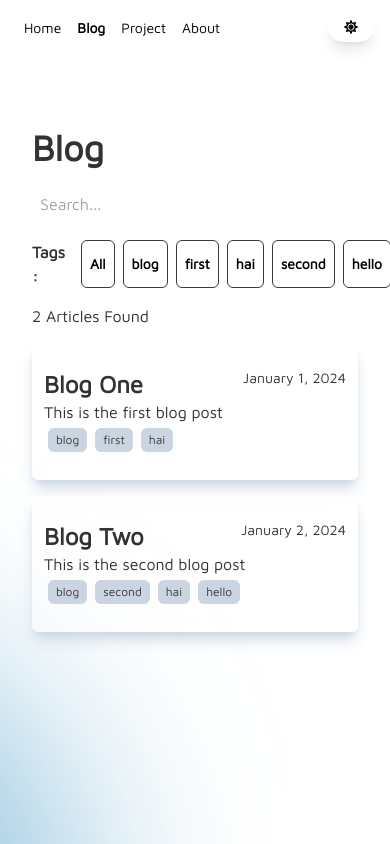
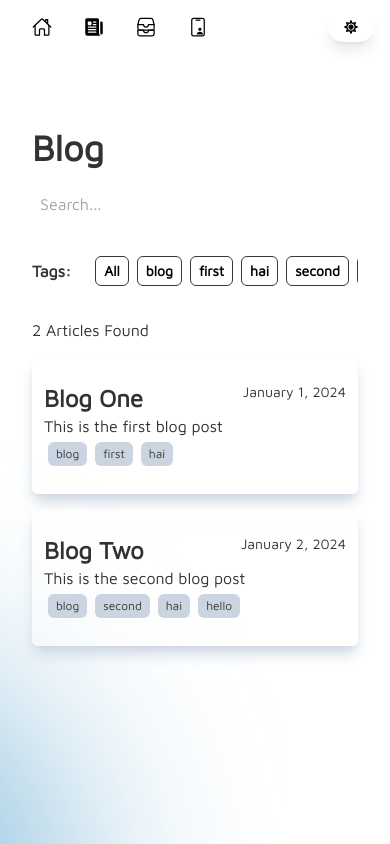
Before and after one commit to alfazh123/Alfazh, a Next.js app: page /blog in a window 390 px wide. Shown: the top 844 px of the page. Built offline with nearby package versions, Linux system fonts and the light colour scheme.

Commit message:
fix: icon nav and fix ui of slug and tags

```diff
--- a/app/blog/[slug]/page.tsx
+++ b/app/blog/[slug]/page.tsx
@@ -58,7 +58,7 @@ export default function Blog({ params }: { params: { slug: string } }) {
                     })}
                 </p>
             </header>
-            <article className="prose px-4 dark:text-white prose-headings:dark:text-white flex flex-col mx-auto pb-20">
+            <article className="prose px-4 md:prose-lg prose-sm dark:text-white prose-headings:dark:text-white flex flex-col mx-auto pb-20">
                 {/* <MDXRemote source={props.content} /> */}
                 <CustomMDX source={props.content} />
             </article>
--- a/app/components/blog/tags.tsx
+++ b/app/components/blog/tags.tsx
@@ -19,20 +19,19 @@ export default function SearchTag({ tags }: SearchTagProps) {
         } else {
             params.delete("tags");
         }
-        console.log(params.toString());
         return replace(`${pathName}?${params.toString()}`);
     };
 
     return (
-        <div className="flex gap-4">
-            <h3 className="font-bold">Tags : </h3>
-            <div className="flex gap-2">
+        <div className="flex gap-4 py-2 items-center">
+            <div className="font-bold">Tags: </div>
+            <div className="flex gap-2 overflow-auto no-scrollbar p-2">
                 <button
                     type="button"
                     onClick={(e) => {
                         handleSearch("");
                     }}
-                    className="px-2 py-1 text-sm font-semibold border border-1 border-slate900 dark:border-slate200 hover:bg-slate200 dark:hover:bg-slate900 text-black dark:text-white bg-blue-500 rounded-md hover:bg-blue-600 focus:outline-none focus:ring-2 focus:ring-blue-500 focus:ring-offset-2 focus:ring-offset-white"
+                    className="px-2 py-1 text-sm font-semibold border border-1 border-slate900 dark:border-slate200 hover:bg-slate200 dark:hover:bg-slate900 text-black dark:text-white rounded-md focus:outline-none focus:ring-2 focus:ring-offset-2 focus:ring-offset-white"
                 >
                     All
                 </button>
@@ -43,7 +42,7 @@ export default function SearchTag({ tags }: SearchTagProps) {
                         onClick={() => {
                             handleSearch(tag);
                         }}
-                        className="px-2 py-1 text-sm font-semibold border border-1 border-slate900 dark:border-slate200 hover:bg-slate200 dark:hover:bg-slate900 text-black dark:text-white bg-blue-500 rounded-md hover:bg-blue-600 focus:outline-none focus:ring-2 focus:ring-blue-500 focus:ring-offset-2 focus:ring-offset-white"
+                        className="px-2 py-1 text-sm font-semibold border border-1 border-slate900 dark:border-slate200 hover:bg-slate200 dark:hover:bg-slate900 text-black dark:text-white rounded-md focus:outline-none focus:ring-2 focus:ring-offset-2 focus:ring-offset-white"
                     >
                         {tag}
                     </button>
--- a/app/components/navbar.tsx
+++ b/app/components/navbar.tsx
@@ -4,23 +4,58 @@ import Link from "next/link";
 import { usePathname } from "next/navigation";
 
 import ThemeButton from "./theme-button";
+import {
+    IoHomeOutline,
+    IoHome,
+    IoNewspaperOutline,
+    IoNewspaper,
+    IoFileTrayStackedOutline,
+    IoFileTrayStacked,
+    IoAccessibilityOutline,
+    IoAccessibility,
+    IoIdCardOutline,
+    IoIdCard,
+} from "react-icons/io5";
+
+const linksIconBehavior = {
+    className: "text-xl md:hidden block text-black",
+};
 
 const links = [
     {
         href: "/",
         label: "Home",
+        icon: [
+            <IoHomeOutline className={`text-xl`} />,
+            <IoHome className={`text-xl`} />,
+        ],
     },
     {
         href: "/blog",
         label: "Blog",
+        icon: [
+            <IoNewspaperOutline className={`text-xl`} />,
+            <IoNewspaper className={`text-xl`} />,
+        ],
     },
     {
         href: "/project",
         label: "Project",
+        icon: [
+            <IoFileTrayStackedOutline className={`text-xl`} />,
+            <IoFileTrayStacked className={`text-xl`} />,
+        ],
     },
     {
         href: "/about",
         label: "About",
+        icon: [
+            // <IoAccessibilityOutline className={`text-xl`} />,
+            // <IoAccessibility className={`text-xl`} />,
+            <IoIdCardOutline className={`text-xl`} />,
+            <IoIdCard className={`text-xl`} />,
+        ],
+        // <IoAccessibility className={`text-xl`} />,
     },
 ];
 
@@ -33,8 +68,8 @@ export default function Navbar() {
 
     return (
         <div className="fixed flex justify-between w-full backdrop-blur-lg z-10 lg:max-w-[1600px] text-black dark:text-white">
-            <ul className="md:px-16 md:py-5 px-4 py-3 flex w-full items-center">
-                {links.map(({ href, label }) => (
+            <ul className="md:flex hidden md:px-16 md:py-5 px-4 py-3 w-full items-center">
+                {links.map(({ href, label, icon }) => (
                     <li key={`${href}${label}`}>
                         <Link
                             href={href}
@@ -60,7 +95,39 @@ export default function Navbar() {
                     </li>
                 ))}
             </ul>
-            <div className="md:px-16 md:py-5 px-4 py-3">
+            <ul className="md:hidden md:px-16 md:py-5 px-4 py-3 flex w-full items-center">
+                {links.map(({ href, label, icon }) => (
+                    <li key={`${href}${label}`} className="sm:px-4 px-2">
+                        <Link href={href}>
+                            <p
+                                className={` ${
+                                    pathName === href
+                                        ? "font-extrabold md:text-lg text-base md:px-3 px-2 hover:no-underline"
+                                        : "hover:rotate-12 md:px-3 px-2 md:text-base text-sm"
+                                }
+                            ${
+                                isAbout && href === "/about"
+                                    ? "font-extrabold md:text-lg text-base md:px-3 px-2 hover:no-underline"
+                                    : "hover:underline md:px-3 px-2 md:text-base text-sm"
+                            }
+                            ${
+                                contentBlog && href === "/blog"
+                                    ? "font-extrabold md:text-lg text-base md:px-3 px-2 hover:no-underline"
+                                    : "hover:underline md:px-3 px-2 md:text-base text-sm"
+                            }
+                            `}
+                            >
+                                {(href === "/about" && isAbout) ||
+                                (href === "/blog" && contentBlog) ||
+                                pathName === href
+                                    ? icon[1]
+                                    : icon[0]}
+                            </p>
+                        </Link>
+                    </li>
+                ))}
+            </ul>
+            <div className="flex md:px-16 md:py-5 px-4 py-3 items-center">
                 <ThemeButton />
             </div>
         </div>
--- a/package.json
+++ b/package.json
@@ -9,6 +9,7 @@
     "lint": "next lint"
   },
   "dependencies": {
+    "@heroicons/react": "^2.1.3",
     "@mdx-js/loader": "^3.0.1",
     "@mdx-js/react": "^3.0.1",
     "@next/mdx": "^14.2.1",
```
Also changed, not shown: 1 other file (tests, documents, lock files or other folders).
